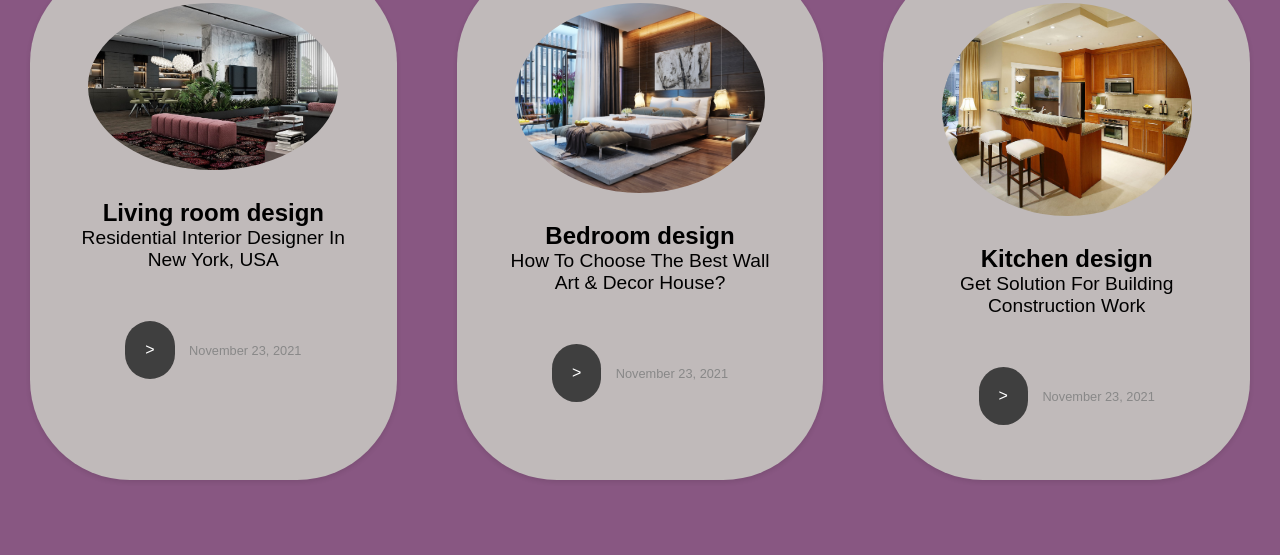
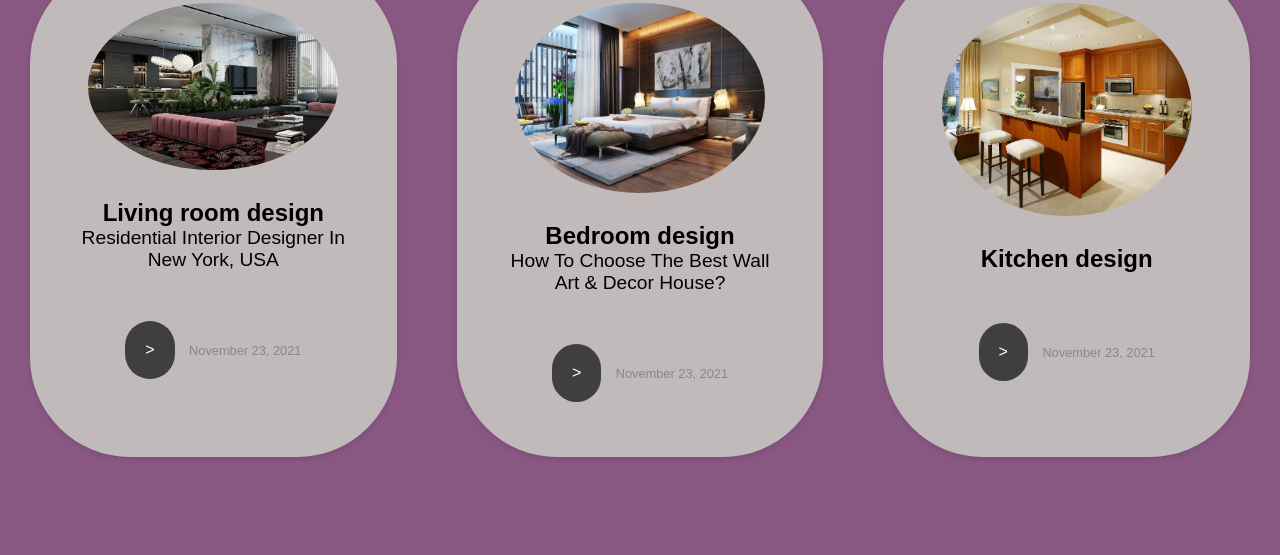
Before and after one commit to dianary11/2, a plain HTML site: page index.html in a window 1280 px wide. Shown: the part 4193-4748 px from the top of the page. Drawn offline with nearby package versions, Linux system fonts and the light colour scheme.

Commit message:
текст

```diff
--- a/index.html
+++ b/index.html
@@ -206,7 +206,7 @@
         <img src="img/kitchen.jpg" alt="kitchen">
         <div class="text">
           <h2>Kitchen design</h2>
-          <p>Get Solution For Building Construction Work</p>
+          <p></p>
           <a href="#" class="block-button1"> > </a>
           <span class="small-text">November 23, 2021</span>
         </div>
```
